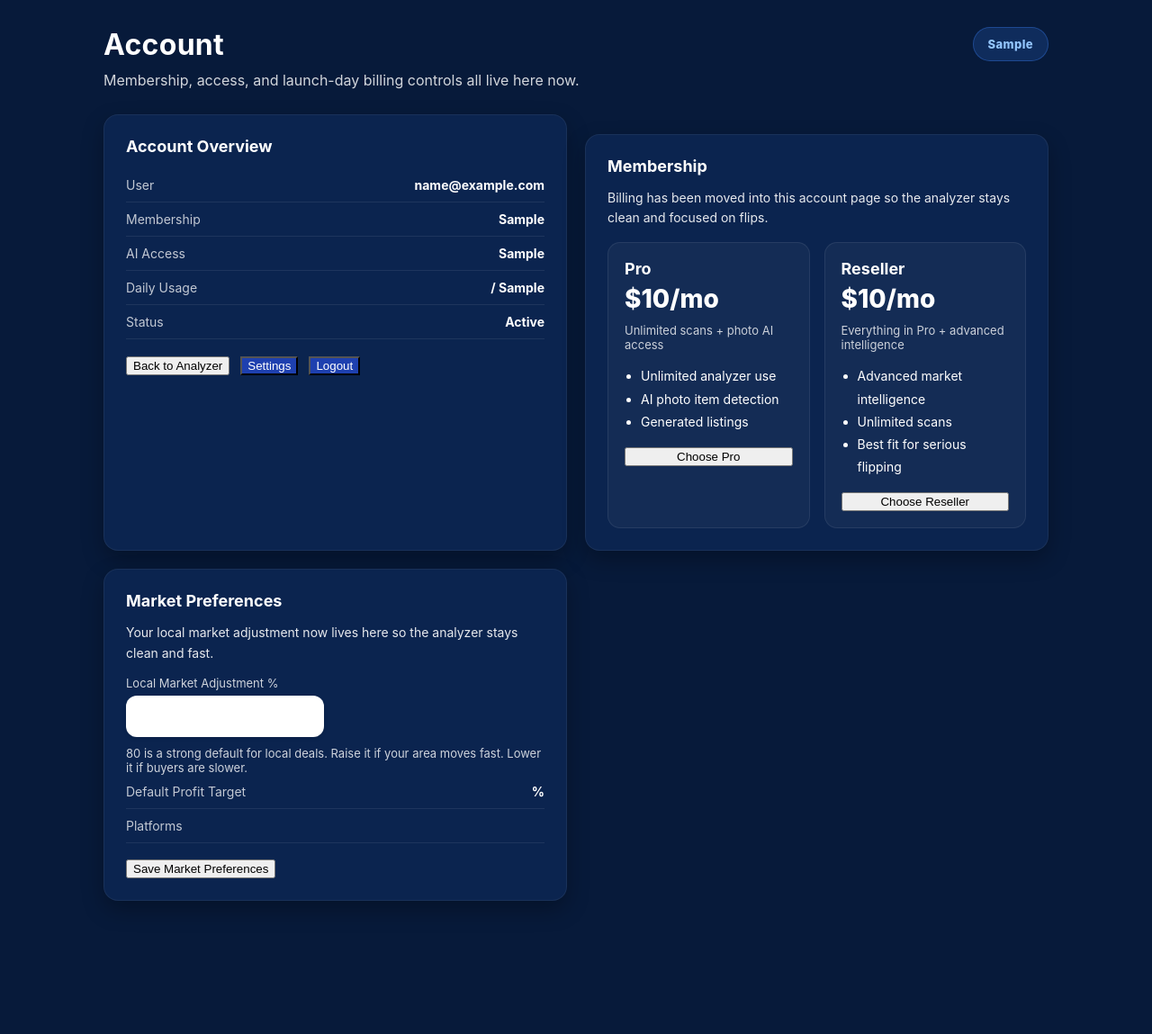
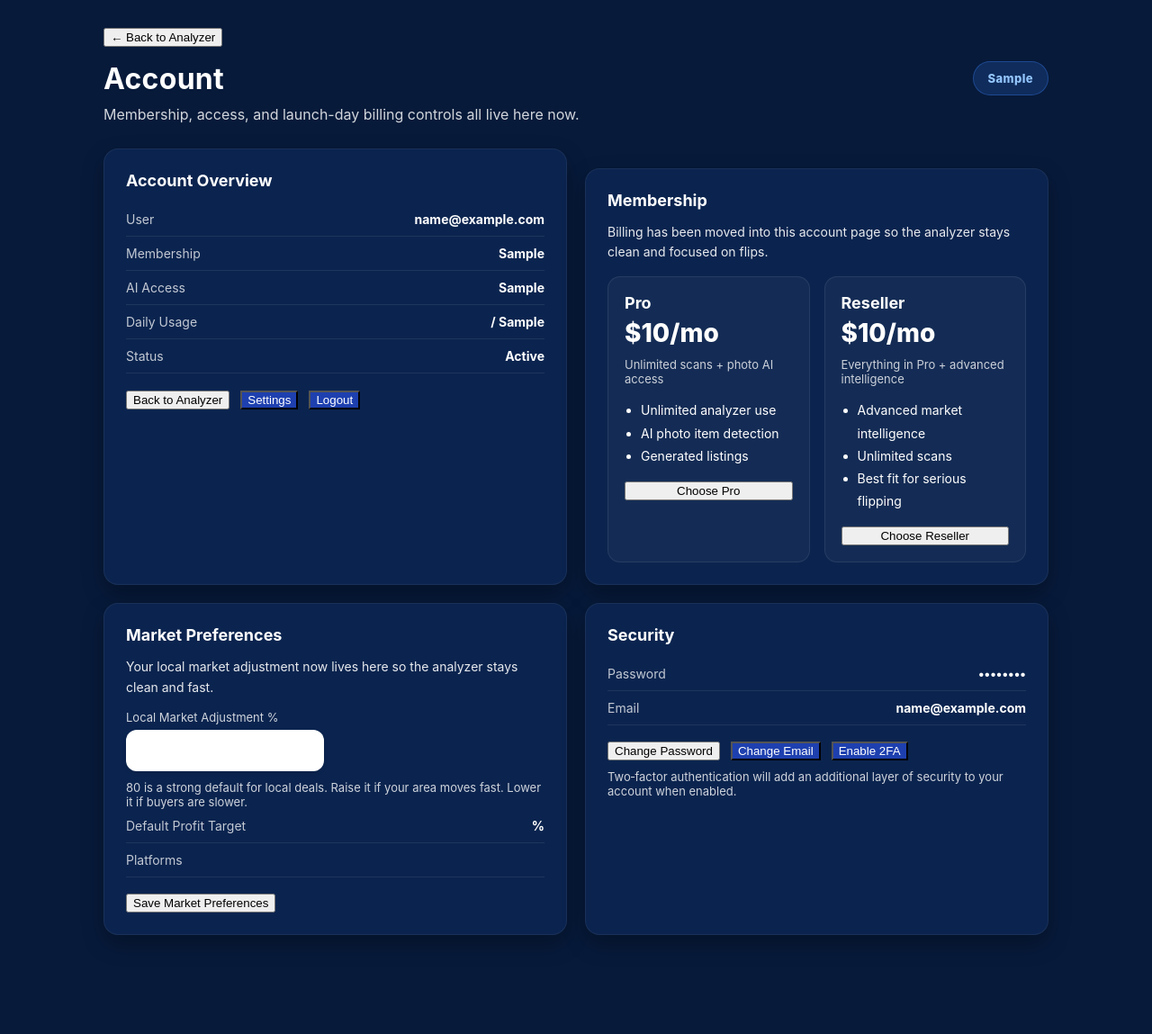
Before and after one commit to donnieclams42-star/clams-resale-engine, a FastAPI app: template templates/account.html in a window 1280 px wide. Shown: the part 93-1242 px from the top of the page at 90% size. Before the commit the page ends 1096 px from the top, so only its background shows below. Run offline with FastAPI, Linux system fonts and the light colour scheme; the template is opened without the code that fills it: most values are stand-ins (such as "Sample title", 1, 10 or a date in 2020).

Commit message:
CLAMS dashboard cleanup + scanner layout + account security UI

```diff
--- a/templates/account.html
+++ b/templates/account.html
@@ -171,6 +171,11 @@ flex-direction:column;
 </div>
 
 <div class="account-wrap">
+
+<div style="margin-bottom:16px;">
+<a href="/app?email={{email}}"><button type="button">← Back to Analyzer</button></a>
+</div>
+
     <div class="account-header">
         <div class="account-title">
             <h1>Account</h1>
@@ -316,6 +321,31 @@ flex-direction:column;
             </form>
         </div>
 
+
+<div class="account-card">
+<h3>Security</h3>
+
+<div class="account-row">
+<div class="account-label">Password</div>
+<div class="account-value">••••••••</div>
+</div>
+
+<div class="account-row">
+<div class="account-label">Email</div>
+<div class="account-value">{{ email }}</div>
+</div>
+
+<div class="account-actions">
+<button type="button">Change Password</button>
+<button type="button" class="secondary-btn">Change Email</button>
+<button type="button" class="secondary-btn">Enable 2FA</button>
+</div>
+
+<div class="upload-note">
+Two‑factor authentication will add an additional layer of security to your account when enabled.
+</div>
+</div>
+
 </div>
 
 <div class="mobile-nav">
```
Also changed, not shown: templates/dashboard.html (+10 -14 lines).
